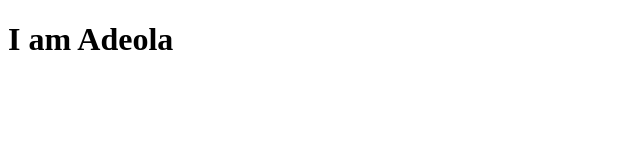
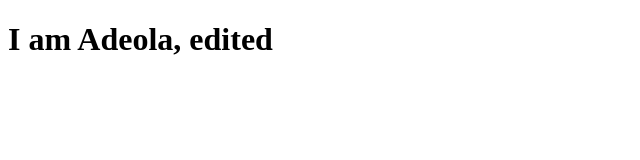
Before and after one commit to alabamustapha/adeola, a plain HTML site: page index.html in a window 1280 px wide. Shown: the whole page, without its empty margins (0-640 px from the left). Drawn offline with Linux system fonts and the light colour scheme.

Commit message:
Editted the html file

```diff
--- a/index.html
+++ b/index.html
@@ -6,6 +6,6 @@
     <title>Document</title>
 </head>
 <body>
-    <h1>I am Adeola</h1>
+    <h1>I am Adeola, edited</h1>
 </body>
 </html>
```
